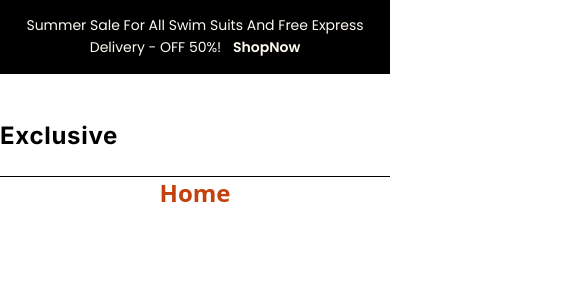
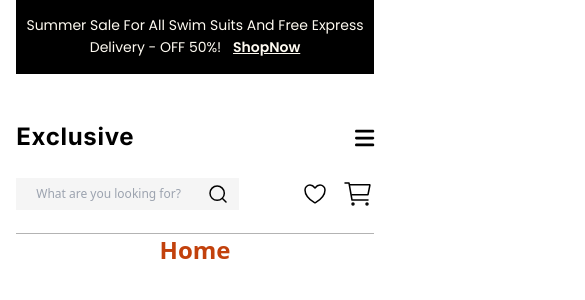
Before and after one commit to Taposhpaul1998/e-mart, a React (Vite) app: page / in a window 390 px wide. Shown: the top 300 px of the page, 585 px wide, since content can reach past the window. Built offline with nearby package versions, Linux system fonts and the light colour scheme.

Commit message:
create navbar responsive

```diff
--- a/package.json
+++ b/package.json
@@ -10,6 +10,9 @@
     "preview": "vite preview"
   },
   "dependencies": {
+    "@fortawesome/fontawesome-svg-core": "^6.7.2",
+    "@fortawesome/free-solid-svg-icons": "^6.7.2",
+    "@fortawesome/react-fontawesome": "^0.2.2",
     "react": "^18.3.1",
     "react-dom": "^18.3.1",
     "react-router-dom": "^7.1.1",
--- a/src/App.jsx
+++ b/src/App.jsx
@@ -6,7 +6,7 @@ import Header from './components/header/Header'
 
 function App() {
   return (
-    <div>
+    <>
       <Header />
       <Routes>
         <Route path="/" element={<h1 className='text-2xl font-sans font-bold text-center text-orange-700'>Home</h1 >} />
@@ -14,7 +14,7 @@ function App() {
         <Route path="/about" element={<h1 className='text-2xl font-sans font-bold text-center text-orange-700'>About</h1 >} />
         <Route path="/contact" element={<h1 className='text-2xl font-sans font-bold text-center text-orange-700'>Contact</h1 >} />
       </Routes>
-    </div>
+    </>
   )
 }
 
--- a/src/components/header/Header.jsx
+++ b/src/components/header/Header.jsx
@@ -1,24 +1,29 @@
-import React from 'react'
+import React, { useState } from 'react'
 import Navber from './Navber'
 import { Link } from 'react-router-dom'
 import SearchBar from './SearchBar'
 
 function Header() {
+
+
+
   return (
-    <div>
+    <div className='xl:w-[1170px] w-11/12 mx-auto'>
       <div className='text-center py-[15px] bg-black'>
-        <p className=' text-secondary1 font-normal font-poppins text-sm'>Summer Sale For All Swim Suits And Free Express Delivery - OFF 50%! <Link className='font-semibold pl-2 leading-6 ' to='#shop'> ShopNow </Link></p>
+        <p className=' text-secondary1 font-normal font-poppins text-sm'>Summer Sale For All Swim Suits And Free Express Delivery - OFF 50%! <Link className='font-semibold pl-2 leading-6 underline' to='#shop'> ShopNow </Link></p>
       </div>
 
-      <div className='border-b-[.5px] border-black'>
-        <div className='w-[1170px] mx-auto pt-10 pb-4 '>
-          <div className='flex flex-wrap justify-between items-center py-[7px]'>
-            <div>
-              <Link className='text-text2 font-inter text-2xl font-bold leading-6 tracking-[0.7px]' to='/'>Exclusive</Link>
+      <div className='border-b-[.5px] border-[#b3b3b3]'>
+        <div className=' pt-10 pb-4 '>
+          <div className='flex md:flex-row flex-col justify-between gap-6 py-[7px]'>
+            <div className='flex justify-between items-center xl:gap-[190px] lg:gap-24 gap-11'>
+              <div className='cursor-pointer'>
+                <Link className='text-text2 font-inter text-2xl font-bold leading-6 tracking-[0.7px]' to='/'>Exclusive</Link>
+              </div>
+              <Navber />
             </div>
-            <Navber />
             {/* search bar and fav cart  */}
-            <div className='flex justify-end items-center gap-6'>
+            <div className='flex md:justify-end justify-between items-center lg:gap-6 gap-[18px]'>
               <SearchBar />
               <div className='flex justify-end items-center gap-4'>
                 <Link to="/favorite">
@@ -35,7 +40,6 @@ function Header() {
                     <path d="M10 16.6667H25.59C25.7056 16.6667 25.8177 16.6267 25.9072 16.5535C25.9966 16.4802 26.0579 16.3782 26.0806 16.2648L27.8806 7.26479C27.8951 7.19222 27.8934 7.11733 27.8755 7.04552C27.8575 6.97371 27.8239 6.90678 27.7769 6.84956C27.73 6.79234 27.6709 6.74625 27.604 6.71462C27.5371 6.68299 27.464 6.66661 27.39 6.66666H8" stroke="black" stroke-width="1.5" stroke-linecap="round" stroke-linejoin="round" />
                   </svg>
                 </Link>
-
               </div>
             </div>
           </div>
--- a/src/components/header/Navber.jsx
+++ b/src/components/header/Navber.jsx
@@ -1,17 +1,64 @@
-import React from 'react'
+import { faBars, faXmark } from '@fortawesome/free-solid-svg-icons';
+import { FontAwesomeIcon } from '@fortawesome/react-fontawesome';
+import React, { useState } from 'react'
 import { NavLink } from 'react-router-dom'
 
 function Navber() {
+    const [isOpen, setIsOpen] = useState(false)
+
+
+    const menuLinks = [
+        {
+            name: 'Home',
+            link: '/'
+        },
+        {
+            name: 'Contact',
+            link: '/contact'
+        },
+        {
+            name: 'About',
+            link: '/about'
+        },
+        {
+            name: 'Sign Up',
+            link: '/sign Up'
+        }
+
+
+    ]
+
     return (
-        <div className='md:flex hidden justify-end gap-12 text-base font-poppins font-normal leading-6 text-center text-text2'>
-            <NavLink to='/' >
-                Home
-                {/* <hr className='hover:w-full bg-text1 h-[2px] border-none rounded-full focus:outline-none'></hr> */}
-            </NavLink>
-            <NavLink to='/contact' >Contact</NavLink>
-            <NavLink to='/about' >About</NavLink>
-            <NavLink to='/sign Up' >Sign Up</NavLink>
-        </div>
+        <>
+            {/* big screen menu  */}
+            <div className='md:flex hidden justify-end lg:gap-12 gap-5 text-base font-poppins font-normal leading-6 text-center text-text2'>
+
+                {
+                    menuLinks.map((item, index) => <NavLink key={index} to={item.link} >{item.name} </NavLink>)
+                }
+
+            </div>
+
+            {/* small screen menu toggle bars icon*/}
+
+            <div onClick={() => setIsOpen(!isOpen)} className='md:hidden block text-[22px] text-text2'>
+                <FontAwesomeIcon icon={faBars} />
+            </div>
+
+            {/* small screen menu  */}
+            <div className={`md:hidden flex flex-col justify-start bg-primary fixed w-full h-screen top-0 left-0 right-0 z-10 pt-12 gap-6 text-base font-poppins font-normal leading-6 text-center text-text2
+                 duration-300 ease-in-out -translate-x-full ${isOpen && "translate-x-0"}`}>
+                {
+                    menuLinks.map((item, index) => <NavLink onClick={() => setIsOpen(!isOpen)} key={index} to={item.link} >{item.name} </NavLink>)
+                }
+
+                {/* mobile menu toggle bars icon*/}
+
+                <div onClick={() => setIsOpen(!isOpen)} className=' fixed top-5 right-5 block text-[22px] text-button2'>
+                    <FontAwesomeIcon icon={faXmark} />
+                </div>
+            </div>
+        </>
     )
 }
 
--- a/src/components/header/SearchBar.jsx
+++ b/src/components/header/SearchBar.jsx
@@ -2,7 +2,7 @@ import React from 'react'
 
 function SearchBar() {
     return (
-        <div className='flex justify-start items-center gap-[34px] bg-secondary pl-5 py-[7px] pr-3'>
+        <div className='flex justify-start items-center lg:gap-[34px] gap-5 bg-secondary pl-5 py-[7px] pr-3'>
             <input type="text" placeholder='What are you looking for?' className='w-[153px] bg-secondary focus:outline-none text-[12px] leading-[18px]' />
             <svg className='cursor-pointer' width="18" height="18" viewBox="0 0 18 18" fill="none" xmlns="http://www.w3.org/2000/svg">
                 <path d="M17 17L13.2223 13.2156M15.3158 8.15789C15.3158 10.0563 14.5617 11.8769 13.2193 13.2193C11.8769 14.5617 10.0563 15.3158 8.15789 15.3158C6.2595 15.3158 4.43886 14.5617 3.0965 13.2193C1.75413 11.8769 1 10.0563 1 8.15789C1 6.2595 1.75413 4.43886 3.0965 3.0965C4.43886 1.75413 6.2595 1 8.15789 1C10.0563 1 11.8769 1.75413 13.2193 3.0965C14.5617 4.43886 15.3158 6.2595 15.3158 8.15789V8.15789Z" stroke="black" stroke-width="1.5" stroke-linecap="round" />
```
Also changed, not shown: 1 other file (tests, documents, lock files or other folders).
